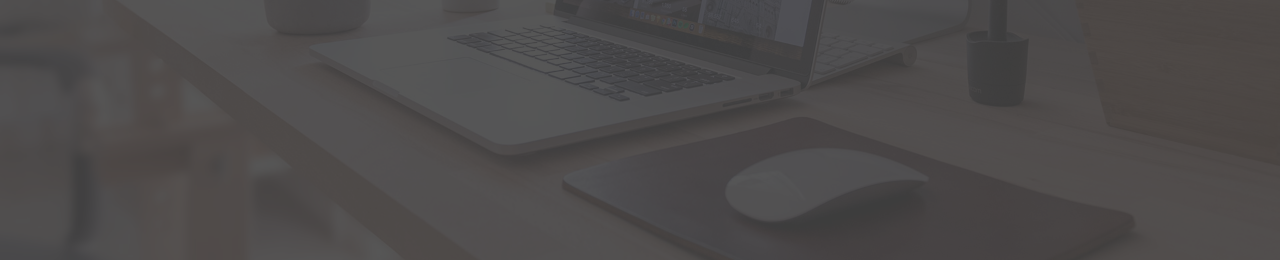
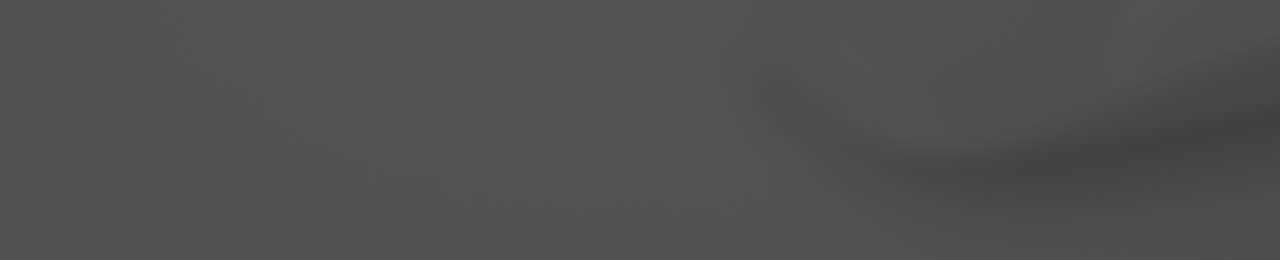
Before and after one commit to llrzjohnson/portfolio, a website: page dist/index.html in a window 1280 px wide. Shown: the part 540-800 px from the top of the page. Drawn offline with Linux system fonts and the light colour scheme.

Commit message:
update bg file

```diff
--- a/package.json
+++ b/package.json
@@ -3,12 +3,15 @@
   "version": "1.0.0",
   "description": "",
   "main": "index.js",
+  "homepage": "https://llrzjohnson.github.io/portfolio",
   "scripts": {
-    "sass": "node-sass -w scss/ -o dist/css/ --recursive"
+    "sass": "node-sass -w scss/ -o dist/css/ --recursive",
+    "deploy": "gh-pages -d dist"
   },
   "author": "Lester Johnson",
   "license": "MIT",
   "dependencies": {
+    "gh-pages": "^1.2.0",
     "node-sass": "^4.9.3"
   }
 }
--- a/scss/_config.scss
+++ b/scss/_config.scss
@@ -1,7 +1,7 @@
 $primary-color: #444;
 $secondary-color: #FFA500;
 $show-home-image: true;
-$home-image: url(../img/goodbg.jpg);
+$home-image: url(../img/goodbg2.jpg);
 $background-opacity: .9;
 @mixin easeOut {
   transition: all 0.5s ease-out;
```
Also changed, not shown: dist/css/main.css, 1 other file.
